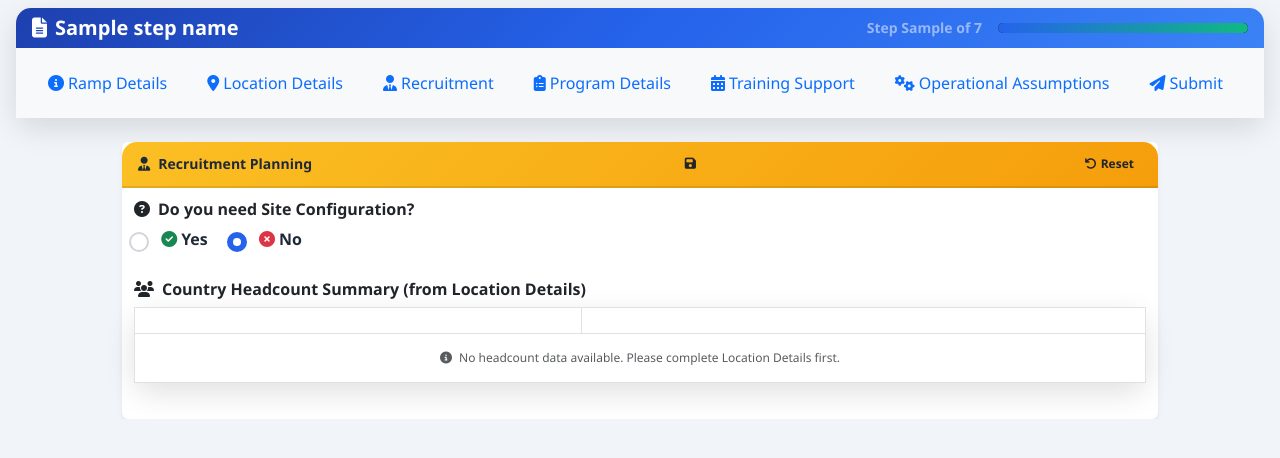
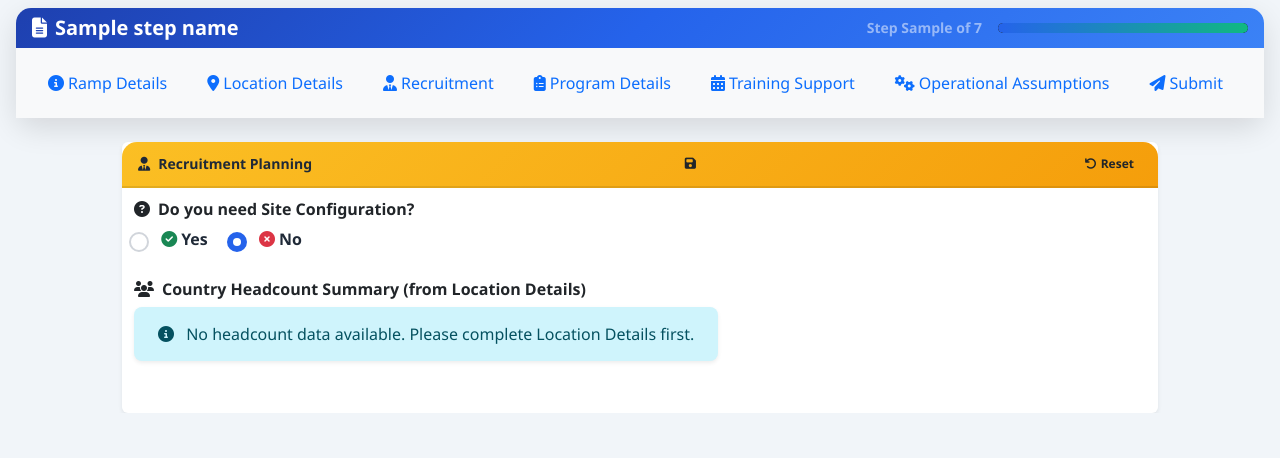
Before and after one commit to srikanth-vn81/Ramp-FormReviseddocker, a Flask app: template templates/step6_recruitment.html in a window 1280 px wide. Shown: the top 458 px of the page. Run offline with Flask 3, Linux system fonts and the light colour scheme; the template is opened without the code that fills it: most values are stand-ins (such as "Sample title", 1, 10 or a date in 2020).

Commit message:
Improve headcount summary display by replacing tables with cards
Replace the headcount summary table with visually appealing cards for better readability and presentation.

Replit-Commit-Author: Agent
Replit-Commit-Session-Id: 51c6753c-f79c-48db-9296-dc9696b1e227
Replit-Commit-Checkpoint-Type: full_checkpoint
Replit-Commit-Screenshot-Url: https://storage.googleapis.com/screenshot-production-us-central1/f8919e35-9627-440d-9d19-d1f1577be8db/51c6753c-f79c-48db-9296-dc9696b1e227/BnliB2h

```diff
--- a/templates/step6_recruitment.html
+++ b/templates/step6_recruitment.html
@@ -43,36 +43,16 @@
                     </div>
                 </div>
 
-                <!-- Country Headcount Summary Table -->
+                <!-- Country Headcount Summary Cards -->
                 <div class="mb-4" id="headcount-summary-section">
                     <h6 class="fw-bold text-dark mb-3">
                         <i class="fas fa-users me-2"></i>Country Headcount Summary (from Location Details)
                     </h6>
-                    <div class="card border-0 shadow-lg headcount-card">
-                        <div class="card-body p-0">
-                            <div class="table-responsive">
-                                <table class="table table-sm table-bordered mb-0 headcount-table">
-                                    <thead class="headcount-header">
-                                        <tr>
-                                            <th class="text-center fw-bold text-white">
-                                                <i class="fas fa-globe me-2"></i>Country
-                                            </th>
-                                            <th class="text-center fw-bold text-white">
-                                                <i class="fas fa-users me-2"></i>Headcount
-                                            </th>
-                                        </tr>
-                                    </thead>
-                                    <tbody id="headcount-summary-body">
-                                        <!-- Country headcount rows will be populated by JavaScript -->
-                                        <tr id="no-data-row">
-                                            <td colspan="2" class="text-center text-muted py-3">
-                                                <i class="fas fa-info-circle me-1"></i>
-                                                No headcount data available. Please complete Location Details first.
-                                            </td>
-                                        </tr>
-                                    </tbody>
-                                </table>
-                            </div>
+                    <div id="headcount-cards-container" class="d-flex flex-wrap gap-3">
+                        <!-- Country cards will be populated by JavaScript -->
+                        <div id="no-data-card" class="alert alert-info border-0 shadow-sm">
+                            <i class="fas fa-info-circle me-2"></i>
+                            No headcount data available. Please complete Location Details first.
                         </div>
                     </div>
                 </div>
@@ -127,27 +107,41 @@
     color: #f57c00 !important;
 }
 
-/* Enhanced Country Headcount Summary Table */
-.headcount-card {
-    border-radius: 12px;
-    overflow: hidden;
+/* Beautiful Country Headcount Cards */
+.country-card {
+    background: linear-gradient(135deg, #667eea 0%, #764ba2 100%);
+    border-radius: 15px;
+    color: white;
+    min-width: 180px;
     transition: all 0.3s ease;
+    cursor: pointer;
 }
 
-.headcount-card:hover {
-    transform: translateY(-2px);
-    box-shadow: 0 8px 25px rgba(0, 0, 0, 0.15) !important;
+.country-card:hover {
+    transform: translateY(-5px) scale(1.05);
+    box-shadow: 0 10px 30px rgba(102, 126, 234, 0.4);
 }
 
-.headcount-header {
-    background: linear-gradient(135deg, #2c3e50 0%, #3498db 100%);
+.country-card .card-body {
+    padding: 20px 15px;
 }
 
-.headcount-header th {
-    padding: 15px;
-    font-size: 0.95rem;
-    letter-spacing: 0.5px;
-    text-transform: uppercase;
+.country-name {
+    font-size: 0.9rem;
+    font-weight: 600;
+    opacity: 0.9;
+    margin-bottom: 8px;
+}
+
+.headcount-badge {
+    background: rgba(255, 255, 255, 0.2);
+    backdrop-filter: blur(10px);
+    border: 1px solid rgba(255, 255, 255, 0.3);
+    font-size: 1.5rem;
+    font-weight: 700;
+    padding: 8px 16px;
+    border-radius: 25px;
+}
     border: none;
 }
 
@@ -713,7 +707,7 @@ document.addEventListener('DOMContentLoaded', function() {
     // Restore saved site configuration state
     restoreSiteConfigurationState();
 
-    // Function to populate headcount summary table
+    // Function to populate beautiful headcount summary cards
     function initializeHeadcountSummary() {
         // Parse country headcount data from server
         let countryHeadcounts = {};
@@ -726,8 +720,8 @@ document.addEventListener('DOMContentLoaded', function() {
             console.warn('Could not parse country headcount data for summary:', e);
         }
 
-        const summaryBody = document.getElementById('headcount-summary-body');
-        const noDataRow = document.getElementById('no-data-row');
+        const cardsContainer = document.getElementById('headcount-cards-container');
+        const noDataCard = document.getElementById('no-data-card');
 
         // Country code to name mapping
         const countryNames = {
@@ -743,25 +737,36 @@ document.addEventListener('DOMContentLoaded', function() {
             'USA': 'USA'
         };
 
+        // Country flag emojis for visual appeal
+        const countryFlags = {
+            'CAN': '🇨🇦', 'COL': '🇨🇴', 'HKG': '🇭🇰', 'IND': '🇮🇳',
+            'MEX': '🇲🇽', 'PAN': '🇵🇦', 'PHL': '🇵🇭', 'POL': '🇵🇱',
+            'TTO': '🇹🇹', 'USA': '🇺🇸'
+        };
+
         if (Object.keys(countryHeadcounts).length > 0) {
-            // Hide no data row
-            noDataRow.style.display = 'none';
+            // Hide no data card
+            noDataCard.style.display = 'none';
 
-            // Add rows for each country with headcount
+            // Create beautiful cards for each country
             Object.entries(countryHeadcounts).forEach(([countryCode, headcount]) => {
                 const countryName = countryNames[countryCode] || countryCode;
-                const row = document.createElement('tr');
-                row.innerHTML = `
-                    <td class="text-center fw-semibold">${countryName}</td>
-                    <td class="text-center">
-                        <span class="badge bg-primary">${headcount || 0}</span>
-                    </td>
+                const flag = countryFlags[countryCode] || '🌍';
+
+                const card = document.createElement('div');
+                card.className = 'card country-card border-0 shadow';
+                card.innerHTML = `
+                    <div class="card-body text-center">
+                        <div class="country-flag mb-2" style="font-size: 2rem;">${flag}</div>
+                        <div class="country-name">${countryName}</div>
+                        <div class="headcount-badge">${headcount || 0}</div>
+                    </div>
                 `;
-                summaryBody.appendChild(row);
+                cardsContainer.appendChild(card);
             });
         } else {
-            // Show no data row
-            noDataRow.style.display = 'table-row';
+            // Show no data card
+            noDataCard.style.display = 'block';
         }
     }
 
```
Also changed, not shown: attached_assets/image_1758122599089.png (added), 1 other file.
